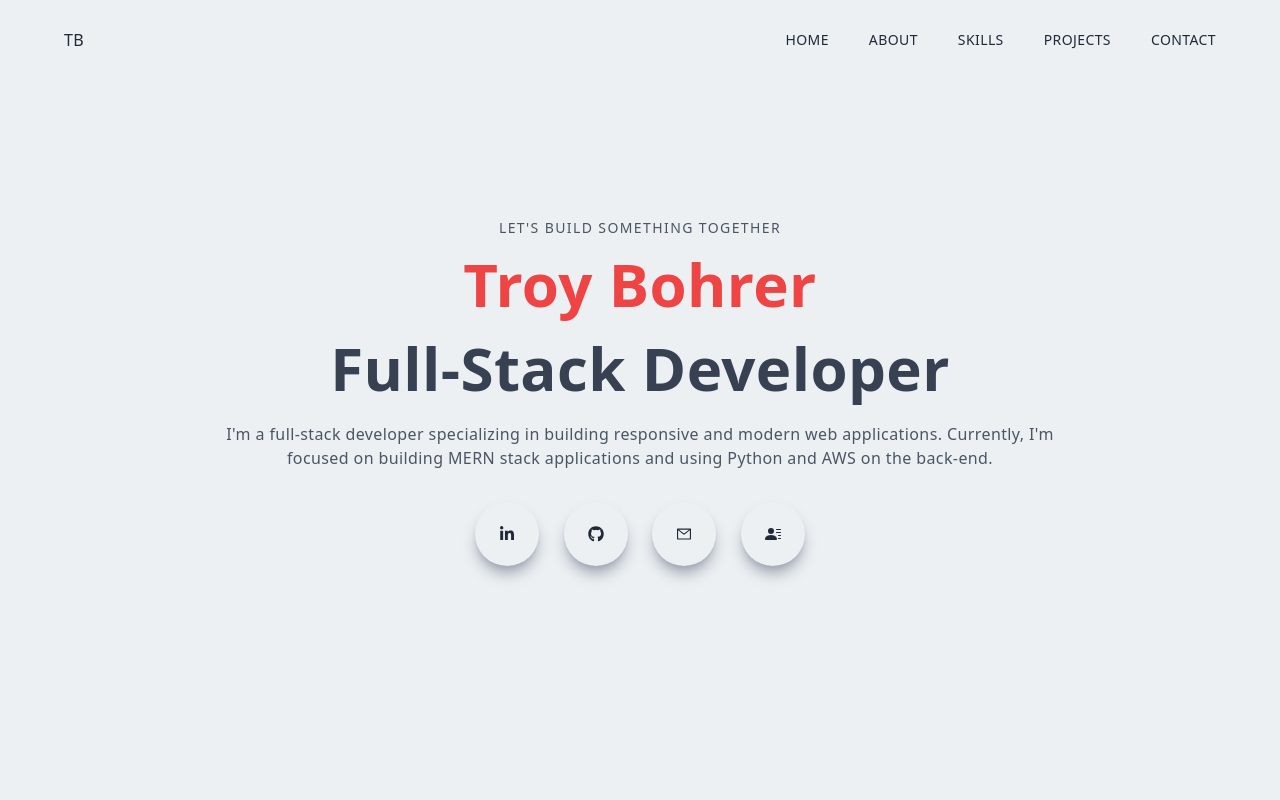
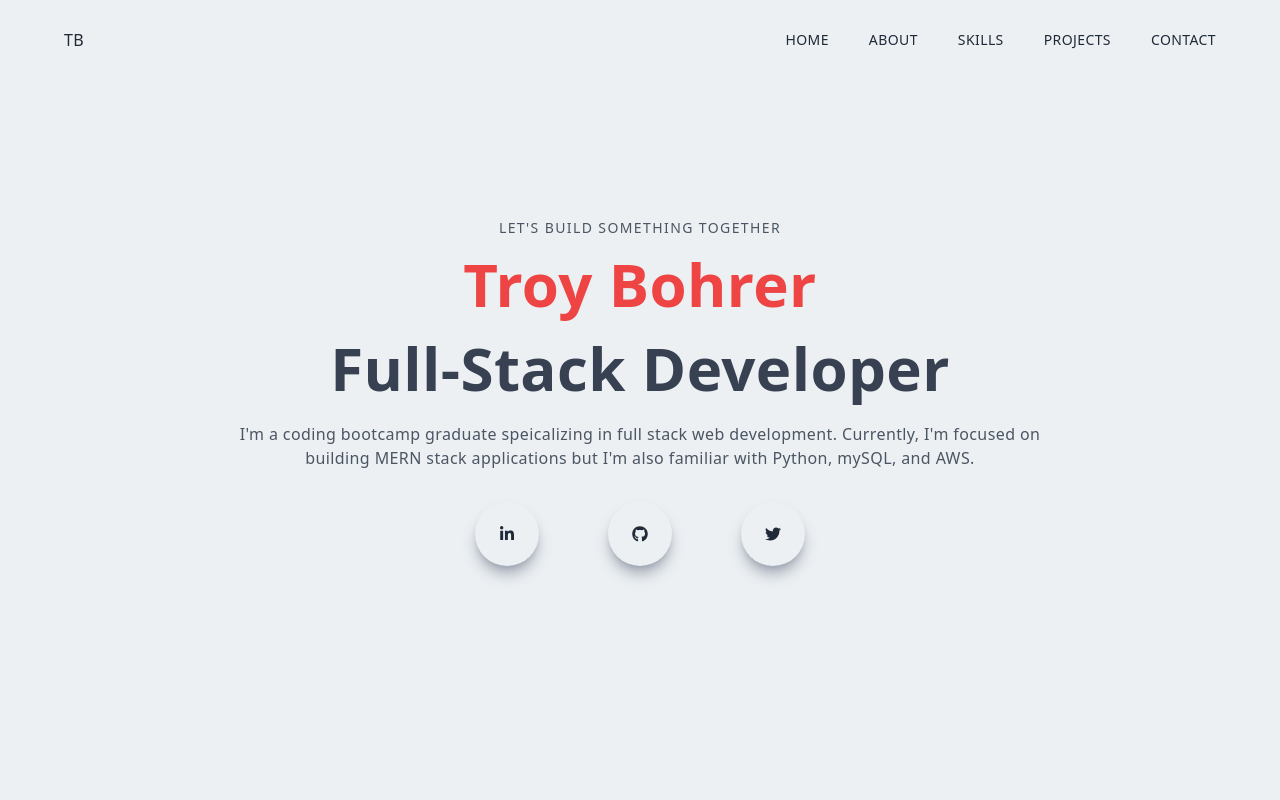
Before and after one commit to TroyBohrer8/Next.js-Portfolio, a Next.js app in the folder my-app/: page / in a window 1280 px wide. Shown: the top 800 px of the page. Built offline with nearby package versions, Linux system fonts and the light colour scheme.

Commit message:
main section looking good

```diff
--- a/my-app/components/Main.jsx
+++ b/my-app/components/Main.jsx
@@ -1,7 +1,6 @@
 import React from "react";
-import { FaGithub, FaLinkedinIn } from "react-icons/fa";
-import { BsFillPersonLinesFill } from "react-icons/bs";
-import { AiOutlineMail } from "react-icons/ai";
+import { FaGithub, FaLinkedinIn, FaTwitter } from "react-icons/fa";
+import Link from "next/link";
 
 const Main = () => {
   return (
@@ -11,27 +10,29 @@ const Main = () => {
           <p className="uppercase text-sm tracking-widest text-gray-600">
             LET'S BUILD SOMETHING TOGETHER
           </p>
-          <h1 className="py-4 text-red-500">
-            Troy Bohrer
-          </h1>
+          <h1 className="py-4 text-red-500">Troy Bohrer</h1>
           <h1 className="py-2 text-gray-700">Full-Stack Developer</h1>
           <p className="py-4 text-gray-600 max-w-[70%] m-auto">
-            I'm a full-stack developer specializing in building responsive and
-            modern web applications. Currently, I'm focused on building MERN
-            stack applications and using Python and AWS on the back-end.
+            I'm a coding bootcamp graduate speicalizing in full stack web
+            development. Currently, I'm focused on building MERN stack
+            applications but I'm also familiar with Python, mySQL, and AWS.
           </p>
+          {/* Socials */}
           <div className="flex items-center justify-between max-w-[330px] m-auto py-4">
             <div className="rounded-full shadow-lg shadow-gray-400 p-6 cursor-pointer hover:scale-110 ease-in duration-300">
-              <FaLinkedinIn />
+              <Link href="https://www.linkedin.com/in/troy-bohrer">
+                <FaLinkedinIn />
+              </Link>
             </div>
             <div className="rounded-full shadow-lg shadow-gray-400 p-6 cursor-pointer hover:scale-110 ease-in duration-300">
-              <FaGithub />
+              <Link href="https://github.com/TroyBohrer8">
+                <FaGithub />
+              </Link>
             </div>
             <div className="rounded-full shadow-lg shadow-gray-400 p-6 cursor-pointer hover:scale-110 ease-in duration-300">
-              <AiOutlineMail />
-            </div>
-            <div className="rounded-full shadow-lg shadow-gray-400 p-6 cursor-pointer hover:scale-110 ease-in duration-300">
-              <BsFillPersonLinesFill />
+              <Link href="https://www.linkedin.com/in/troy-bohrer">
+                <FaTwitter />
+              </Link>
             </div>
           </div>
         </div>
--- a/my-app/components/Navbar.jsx
+++ b/my-app/components/Navbar.jsx
@@ -1,9 +1,7 @@
 import React, { useState, useEffect } from "react";
-import Image from "next/image";
 import Link from "next/link";
-import { AiOutlineClose, AiOutlineMail, AiOutlineMenu } from "react-icons/ai";
-import { FaGithub, FaLinkedinIn } from "react-icons/fa";
-import { BsFillPersonLinesFill } from "react-icons/bs";
+import { AiOutlineClose, AiOutlineMenu } from "react-icons/ai";
+import { FaGithub, FaLinkedinIn, FaTwitter } from "react-icons/fa";
 
 const Navbar = () => {
   const [nav, setNav] = useState(false);
@@ -147,10 +145,7 @@ const Navbar = () => {
                   <FaGithub />
                 </div>
                 <div className="rounded-full shadow-lg shadow-gray-400 p-3 cursor-pointer hover:scale-105 ease-in duration-300">
-                  <AiOutlineMail />
-                </div>
-                <div className="rounded-full shadow-lg shadow-gray-400 p-3 cursor-pointer hover:scale-105 ease-in duration-300">
-                  <BsFillPersonLinesFill />
+                  <FaTwitter />
                 </div>
               </div>
             </div>
```
